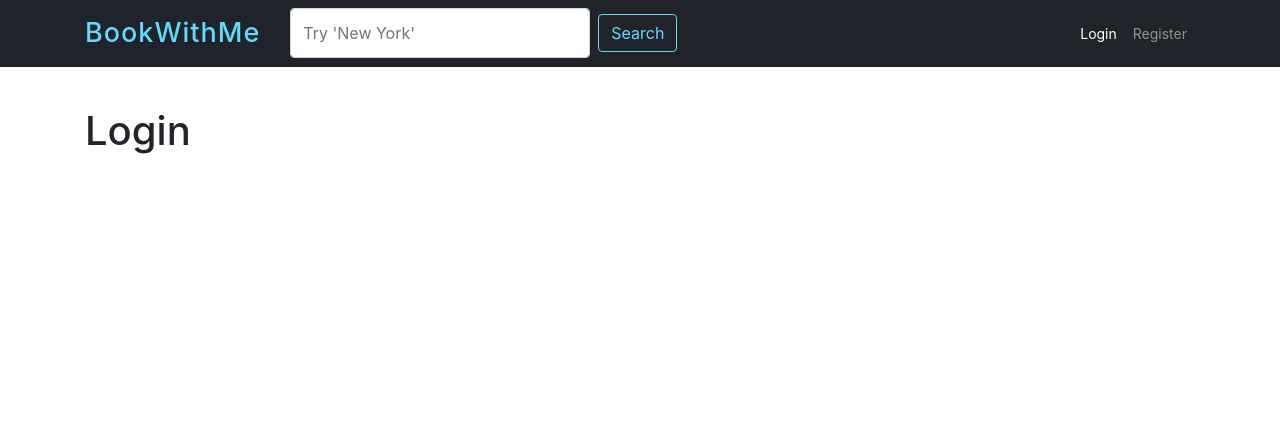
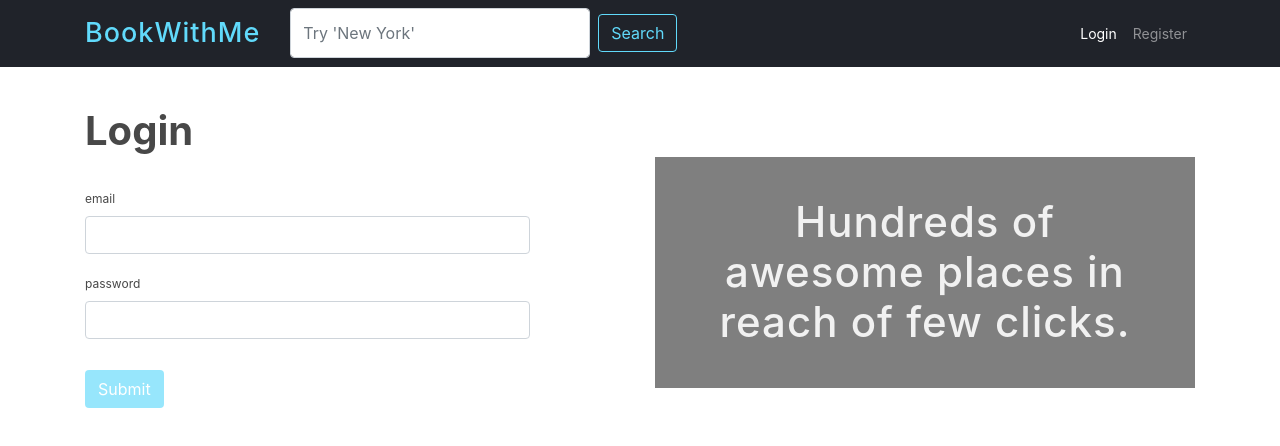
Before and after one commit to kodiers/bwm-react, a React (Create React App) app: page /login in a window 1280 px wide. Shown: the top 446 px of the page. Built offline with nearby package versions, Linux system fonts and the light colour scheme; what react-google-maps would draw is missing.

Commit message:
completed on register

```diff
--- a/src/actions/index.js
+++ b/src/actions/index.js
@@ -1,6 +1,8 @@
 import axios from 'axios';
 
 import {FETCH_RENTAL_BY_ID_SUCCESS, FETCH_RENTALS_SUCCESS, FETCH_RENTAL_BY_ID_INIT} from "./types";
+
+// RENTALS ACTIONS -------------------------
 
 const fetchRentalByIdSuccess = (rental) => {
     return {
@@ -42,3 +44,15 @@ export const fetchRentalById = (rentalId) => {
         });
     };
 };
+
+// AUTH ACTIONS -------------------------
+
+export const register = (userData) => {
+    return axios.post('/api/v1/users/register', {...userData}).then(
+        (response) => {
+            return response.data;
+        },
+        (error) => {
+            return Promise.reject(error.response.data.errors);
+        });
+};
--- a/src/components/login/Login.js
+++ b/src/components/login/Login.js
@@ -1,9 +1,32 @@
 import React from 'react';
 
+import LoginForm from './LoginForm';
+
+
 export class Login extends React.Component {
+
+    loginUser(userData) {
+
+    }
+
     render() {
         return (
-            <h1>Login</h1>
+            <section id="login">
+                <div className="bwm-form">
+                    <div className="row">
+                        <div className="col-md-5">
+                            <h1>Login</h1>
+                            <LoginForm submitCb={this.loginUser}/>
+                        </div>
+                        <div className="col-md-6 ml-auto">
+                            <div className="image-container">
+                                <h2 className="catchphrase">Hundreds of awesome places in reach of few clicks.</h2>
+                                <img src='' alt=""/>
+                            </div>
+                        </div>
+                    </div>
+                </div>
+            </section>
         )
     }
 }
--- /dev/null
+++ b/src/components/login/LoginForm.js
@@ -0,0 +1,33 @@
+import React from 'react';
+import {Field, reduxForm} from "redux-form";
+
+import {BwmInput} from "../shared/form/BwmInput";
+import {BwmResError} from "../shared/form/BwmResError";
+
+const LoginForm = props => {
+    const { handleSubmit, pristine, submitting, submitCb, valid } = props;
+
+    return (
+        <form onSubmit={handleSubmit(submitCb)}>
+            <Field
+                name="email"
+                component={BwmInput}
+                type="email"
+                label='email'
+                className='form-control'/>
+            <Field
+                name="password"
+                component={BwmInput}
+                type="password"
+                label='password'
+                className='form-control'/>
+            <button type="submit" className='btn btn-bwm btn-form' disabled={!valid || pristine || submitting}>
+                Submit
+            </button>
+        </form>
+    )
+};
+
+export default reduxForm({
+    form: 'loginForm'
+})(LoginForm)
--- a/src/components/register/Register.js
+++ b/src/components/register/Register.js
@@ -1,19 +1,50 @@
 import React from 'react';
+import {Redirect} from "react-router-dom";
+
 import RegisterForm from "./RegisterForm";
+import * as actions from '../../actions';
+
 
 export class Register extends React.Component {
+
+    constructor() {
+        super();
+        this.state = {
+            errors: [],
+            redirect: false
+        };
+
+        this.registerUser = this.registerUser.bind(this);
+    }
+
     registerUser(userData) {
-
+        actions.register(userData).then(
+            (registered) => {
+                this.setState({redirect: true});
+            },
+            (errors) => {
+                this.setState({
+                    errors: errors
+                });
+            });
     }
 
     render() {
+        const {errors, redirect} = this.state;
+
+        if (redirect) {
+            return (
+                <Redirect to={{pathname: '/login', state: {successRegister: true}}}/>
+            );
+        }
+
         return (
             <section id='register'>
                 <div className='bwm-form'>
                     <div className='row'>
                         <div className='col-md-5'>
                             <h1>Register</h1>
-                            <RegisterForm submitCb={this.registerUser}/>
+                            <RegisterForm submitCb={this.registerUser} errors={errors}/>
                         </div>
                         <div className='col-md-6 ml-auto'>
                             <div className='image-container'>
--- a/src/components/register/RegisterForm.js
+++ b/src/components/register/RegisterForm.js
@@ -1,18 +1,11 @@
 import React from 'react';
 import { Field, reduxForm } from 'redux-form';
+import {BwmInput} from "../shared/form/BwmInput";
+import {BwmResError} from "../shared/form/BwmResError";
 
-const renderField = ({input, label, type, meta: { touched, error, warning }, className}) => (
-    <div className='form-group'>
-        <label>{label}</label>
-        <div className='input-group'>
-            <input {...input} type={type} className={className} />
-        </div>
-        {touched && ((error && <div className='alert alert-danger'>{error}</div>))}
-    </div>
-);
 
 const RegisterForm = props => {
-    const { handleSubmit, pristine, reset, submitting, submitCb } = props;
+    const { handleSubmit, pristine, submitting, submitCb, valid, errors } = props;
 
     return (
         <form onSubmit={handleSubmit(submitCb)}>
@@ -21,29 +14,30 @@ const RegisterForm = props => {
                 type="text"
                 className='form-control'
                 label='Username'
-                component={renderField}
+                component={BwmInput}
             />
             <Field
                 name="email"
-                component={renderField}
+                component={BwmInput}
                 type="email"
                 label='email'
                 className='form-control'/>
             <Field
                 name="password"
-                component={renderField}
+                component={BwmInput}
                 type="password"
                 label='password'
                 className='form-control'/>
             <Field
                 name="passwordConfirmation"
-                component={renderField}
+                component={BwmInput}
                 type="password"
                 label='Password confirmation'
                 className='form-control'/>
-            <button type="submit" className='btn btn-bwm btn-form' disabled={pristine || submitting}>
+            <button type="submit" className='btn btn-bwm btn-form' disabled={!valid || pristine || submitting}>
                 Submit
             </button>
+            <BwmResError errors={errors}/>
         </form>
     )
 };
--- /dev/null
+++ b/src/components/shared/form/BwmInput.js
@@ -0,0 +1,11 @@
+import React from "react";
+
+export const BwmInput = ({input, label, type, meta: { touched, error, warning }, className}) => (
+    <div className='form-group'>
+        <label>{label}</label>
+        <div className='input-group'>
+            <input {...input} type={type} className={className} />
+        </div>
+        {touched && ((error && <div className='alert alert-danger'>{error}</div>))}
+    </div>
+);
--- /dev/null
+++ b/src/components/shared/form/BwmResError.js
@@ -0,0 +1,14 @@
+import React from 'react';
+
+export function BwmResError(props) {
+    const errors = props.errors;
+
+    return (
+        errors.length > 0 &&
+        <div className='alert alert-danger bwm-res-errors'>
+            {errors.map((error, index) =>
+                <p key={index}> {error.detail}</p>
+            )}
+        </div>
+    );
+}
```
